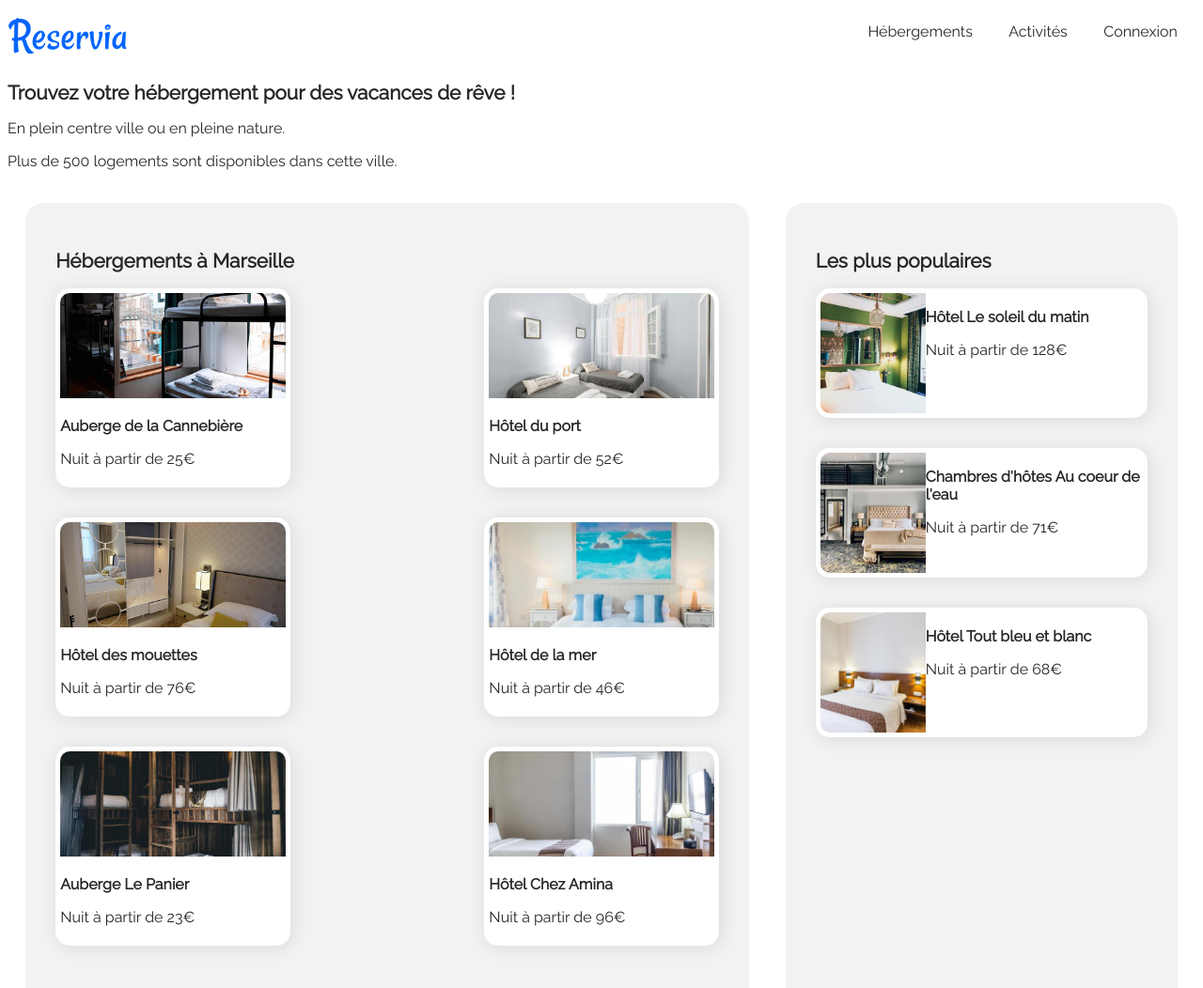
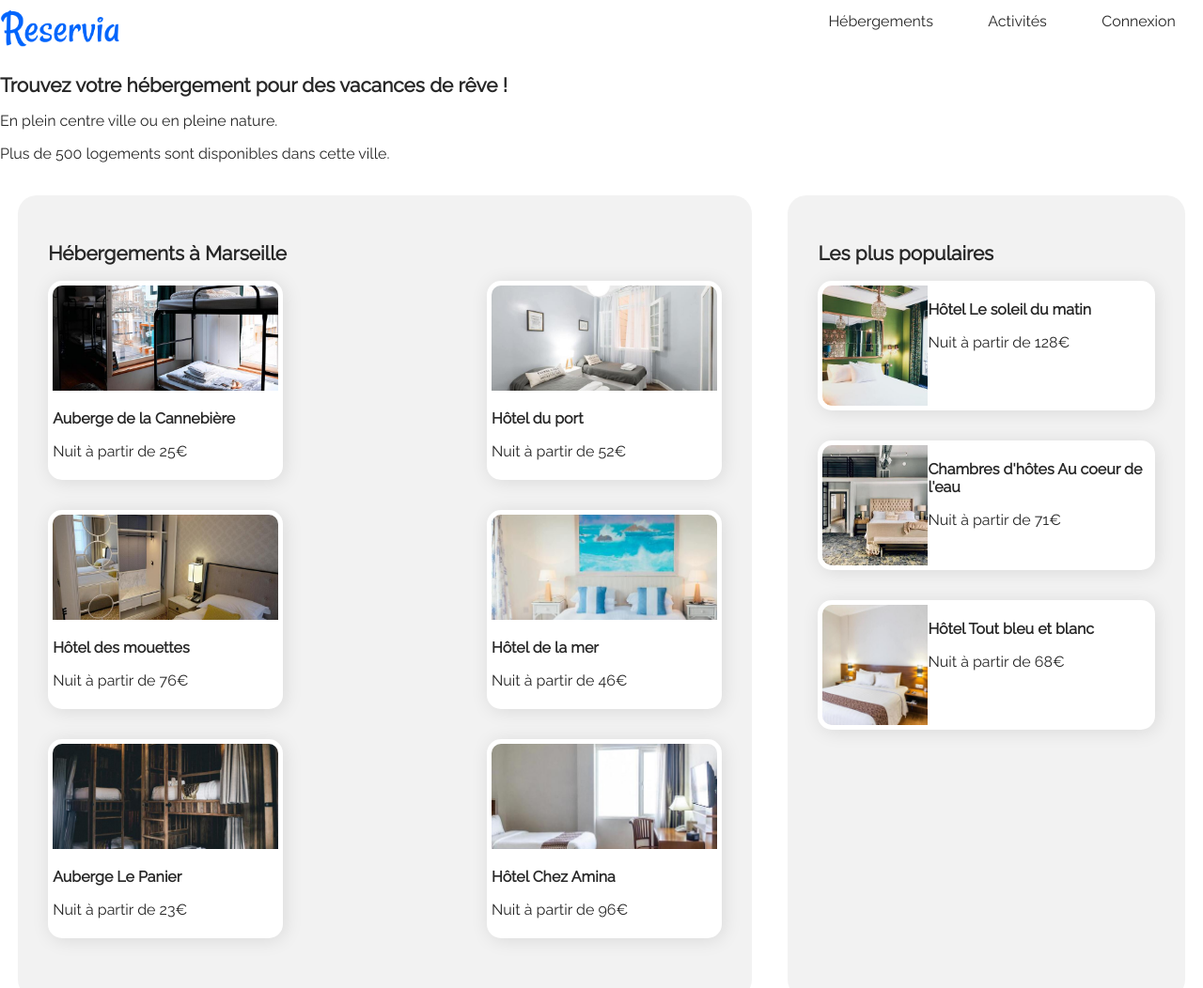
Before and after one commit to TonyBARTH/TonyBARTH_2_17092020, a plain HTML site: page Reservia.html in a window 1280 px wide. Shown: the top 1052 px of the page at 94% size. Drawn offline with Linux system fonts and the light colour scheme.

Commit message:
Résolution affichage Menu nav

```diff
--- a/style.css
+++ b/style.css
@@ -10,6 +10,8 @@ Par Tony BARTHELEMY
 body {
     font-family: 'Raleway', sans-serif;
     color: rgb(39, 39, 39);
+    margin: 0;
+    padding: 0;
 }
 
 @font-face {
@@ -33,13 +35,24 @@ h3 {
 
 ul {
     list-style-type: none;
+    padding: 0;
+    margin: 0;
 }
 
 nav ul {
     display: flex;
 }
 nav a {
-    padding: 1.2em;
+    padding: 0 1.2em 0 1.2em;
+}
+
+nav ul li {
+    padding: 10px;
+    border-top: 3px solid transparent;
+}
+
+nav ul li:hover{
+    border-top: 3px solid #0065FC;
 }
 
 a {
@@ -48,12 +61,11 @@ a {
 }
 a:hover {
     color: #0065FC;
-    border-top: 3px solid #0065FC;
 }
 
 a:active {
     border-top: 3px solid #0065FC;
-    border
+    top: 0px;
 }
 
 /* CSS spécifique : */
```
